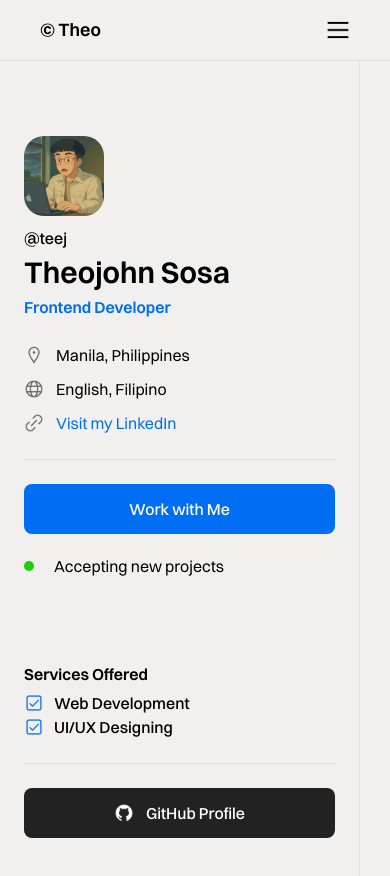
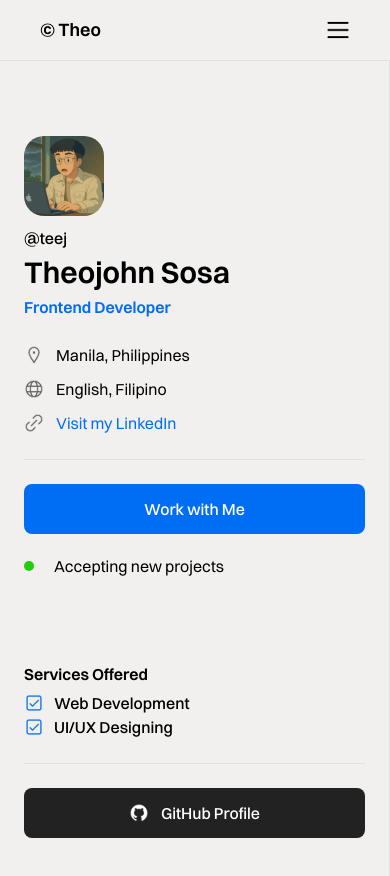
Before and after one commit to theojohnsosa/portfolio, a Next.js app: page / in a window 390 px wide. Shown: the top 876 px of the page. Built offline with nearby package versions, Linux system fonts and the light colour scheme.

Commit message:
fix: made sidebar/aside responsive

```diff
--- a/src/app/components/Sidebar.jsx
+++ b/src/app/components/Sidebar.jsx
@@ -4,7 +4,7 @@ import Image from 'next/image'
 const Sidebar = () => {
   return (
     <>
-        <aside className='w-[360px] min-h-screen flex flex-col gap-6 pt-[75px] pr-[24px] pl-[24px] bg-[#F2F0EF] border-r border-[#E0E0E0]'>
+        <aside className='w-full md:w-[360px] min-h-fit md:min-h-screen flex flex-col gap-6 pt-[75px] pr-[24px] pl-[24px] bg-[#F2F0EF] border-r border-[#E0E0E0]'>
             <div className='w-full flex flex-col'>
                 <img
                     className='rounded-lg block mb-[10px]'
@@ -81,7 +81,7 @@ const Sidebar = () => {
                 </div>
             </div>
             <hr className="border-[#E0E0E0]" />
-            <button className='w-full h-[50px] flex items-center justify-center gap-[12px] bg-[#222222] text-white text-[16px] font-medium rounded-lg hover:bg-[#303030] transition-colors duration-100 hover:shadow-lg'>
+            <button className='mt-auto  mb-[60px] md:mb-[60px] w-full h-[50px] flex items-center justify-center gap-[12px] bg-[#222222] text-white text-[16px] font-medium rounded-lg hover:bg-[#303030] transition-colors duration-100 hover:shadow-lg'>
                 <Image
                     src="/github.svg"
                     alt='github'
--- a/src/app/page.js
+++ b/src/app/page.js
@@ -3,7 +3,7 @@ import Sidebar from './components/Sidebar';
 export default function Home() {
   return (
     <>
-      <div>
+      <div className='flex flex-col md:flex-row'>
         <Sidebar />
       </div>
     </>
```
